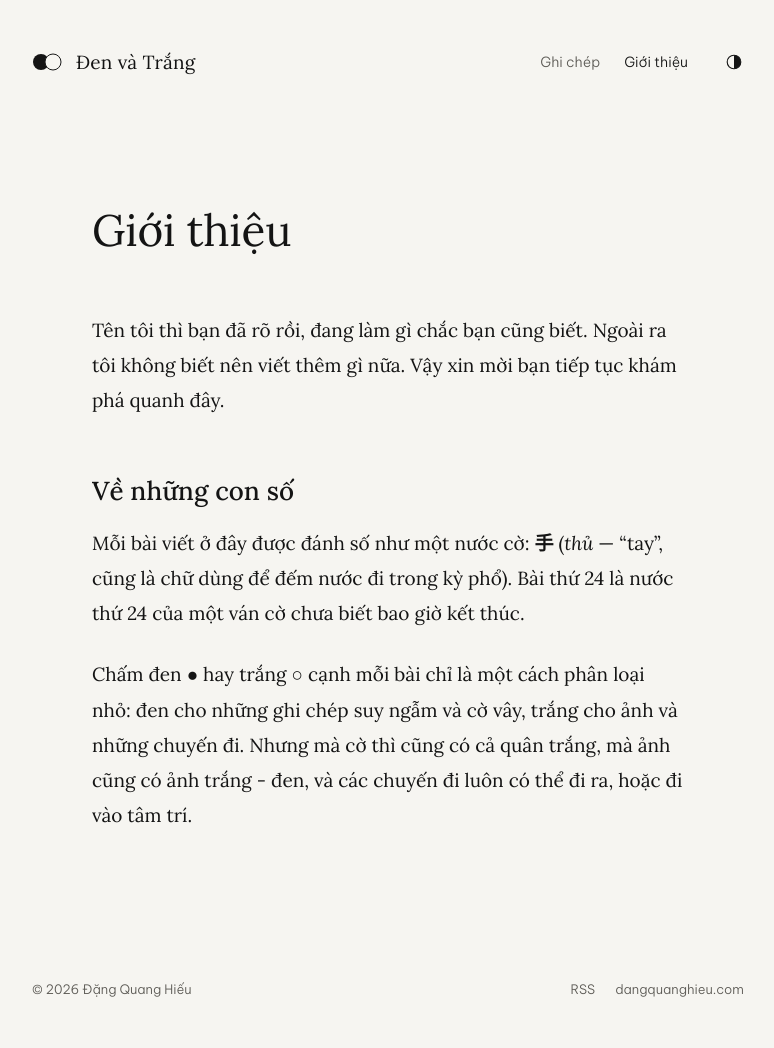
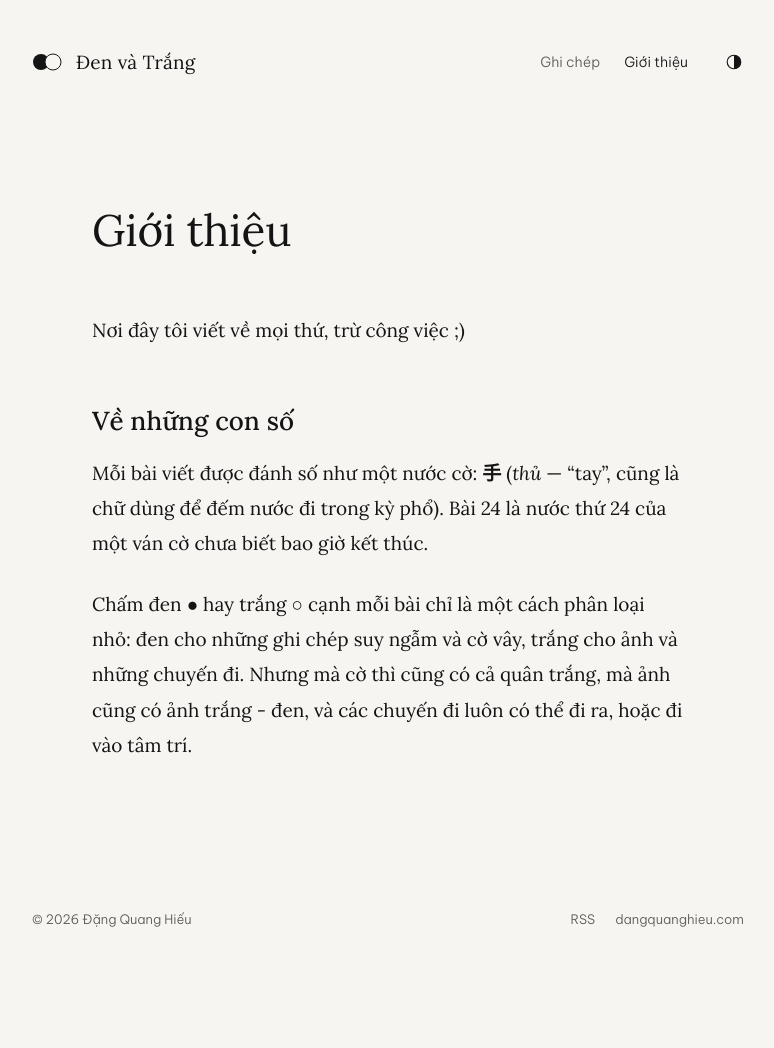
Before and after one commit to dangquanghieu/blog, a Jekyll site: the page built from about.md, in a window 1280 px wide. Shown: the whole page, without its empty margins (252-1026 px from the left). Built offline with Jekyll 4.4.1, drawn with Linux system fonts in a browser that asks for light colours; after the commit the page ends 978 px from its top, so only the background shows below that.

Commit message:
edit about

```diff
--- a/about.md
+++ b/about.md
@@ -4,10 +4,10 @@ title: Giới thiệu
 permalink: /gioi-thieu/
 ---
 
-Tên tôi thì bạn đã rõ rồi, đang làm gì chắc bạn cũng biết. Ngoài ra tôi không biết nên viết thêm gì nữa. Vậy xin mời bạn tiếp tục khám phá quanh đây.
+Nơi đây tôi viết về mọi thứ, trừ công việc ;)
 
 ## Về những con số
 
-Mỗi bài viết ở đây được đánh số như một nước cờ: **手** (*thủ* — "tay", cũng là chữ dùng để đếm nước đi trong kỳ phổ). Bài thứ 24 là nước thứ 24 của một ván cờ chưa biết bao giờ kết thúc.
+Mỗi bài viết được đánh số như một nước cờ: **手** (*thủ* — "tay", cũng là chữ dùng để đếm nước đi trong kỳ phổ). Bài 24 là nước thứ 24 của một ván cờ chưa biết bao giờ kết thúc.
 
 Chấm đen ● hay trắng ○ cạnh mỗi bài chỉ là một cách phân loại nhỏ: đen cho những ghi chép suy ngẫm và cờ vây, trắng cho ảnh và những chuyến đi. Nhưng mà cờ thì cũng có cả quân trắng, mà ảnh cũng có ảnh trắng - đen, và các chuyến đi luôn có thể đi ra, hoặc đi vào tâm trí.
```
